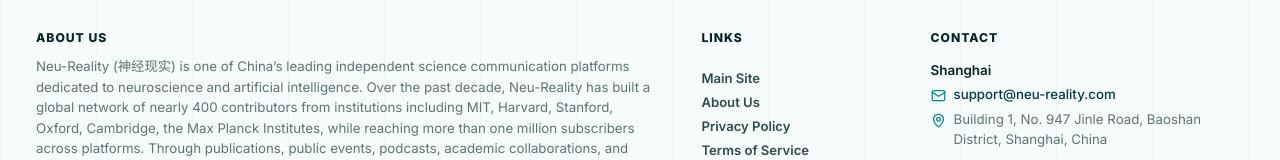
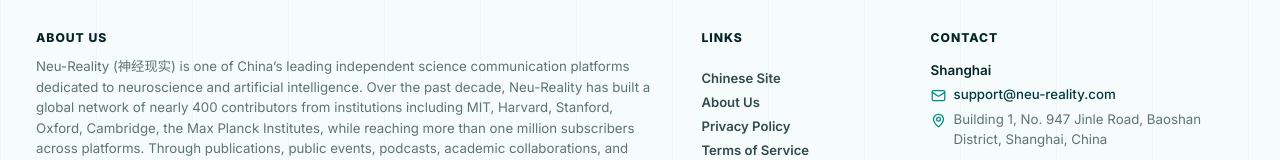
Before and after one commit to 12eonsf/nr-web-eng, a React (Vite) app: page / in a window 1280 px wide. Shown: the part 7839-7999 px from the top of the page. Built offline with nearby package versions, Linux system fonts and the light colour scheme.

Commit message:
Update footer Chinese site link

```diff
--- a/src/App.tsx
+++ b/src/App.tsx
@@ -1651,7 +1651,7 @@
       <div className="footer-links">
         <h2>Links</h2>
         <nav aria-label="Footer navigation">
-          <a href="/">Main Site</a>
+          <a href="https://www.neu-reality.com/">Chinese Site</a>
           <a href="/about-us/">About Us</a>
           <a href="/private-policy/">Privacy Policy</a>
           <a href="/terms-of-service/">Terms of Service</a>
```
